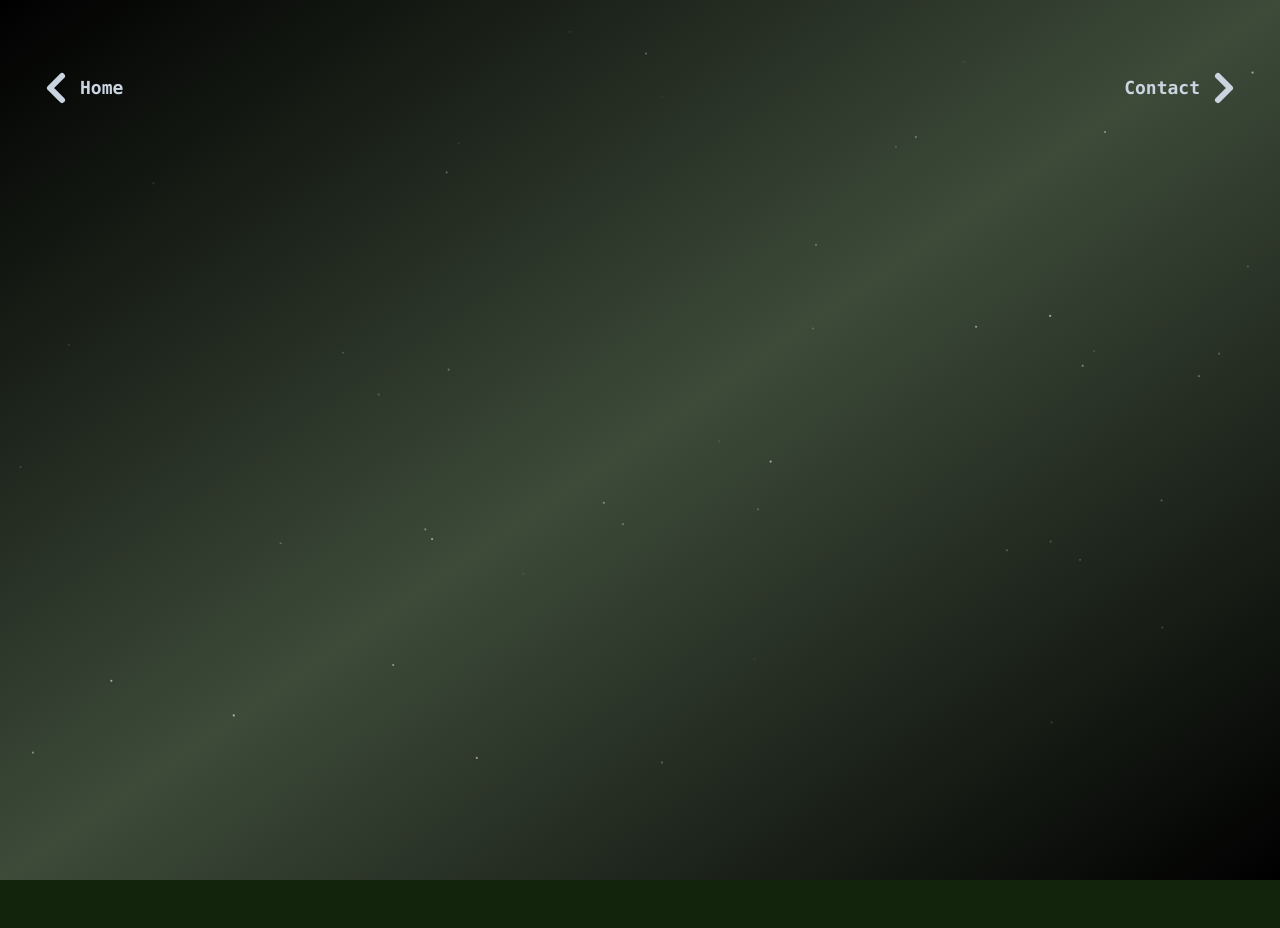
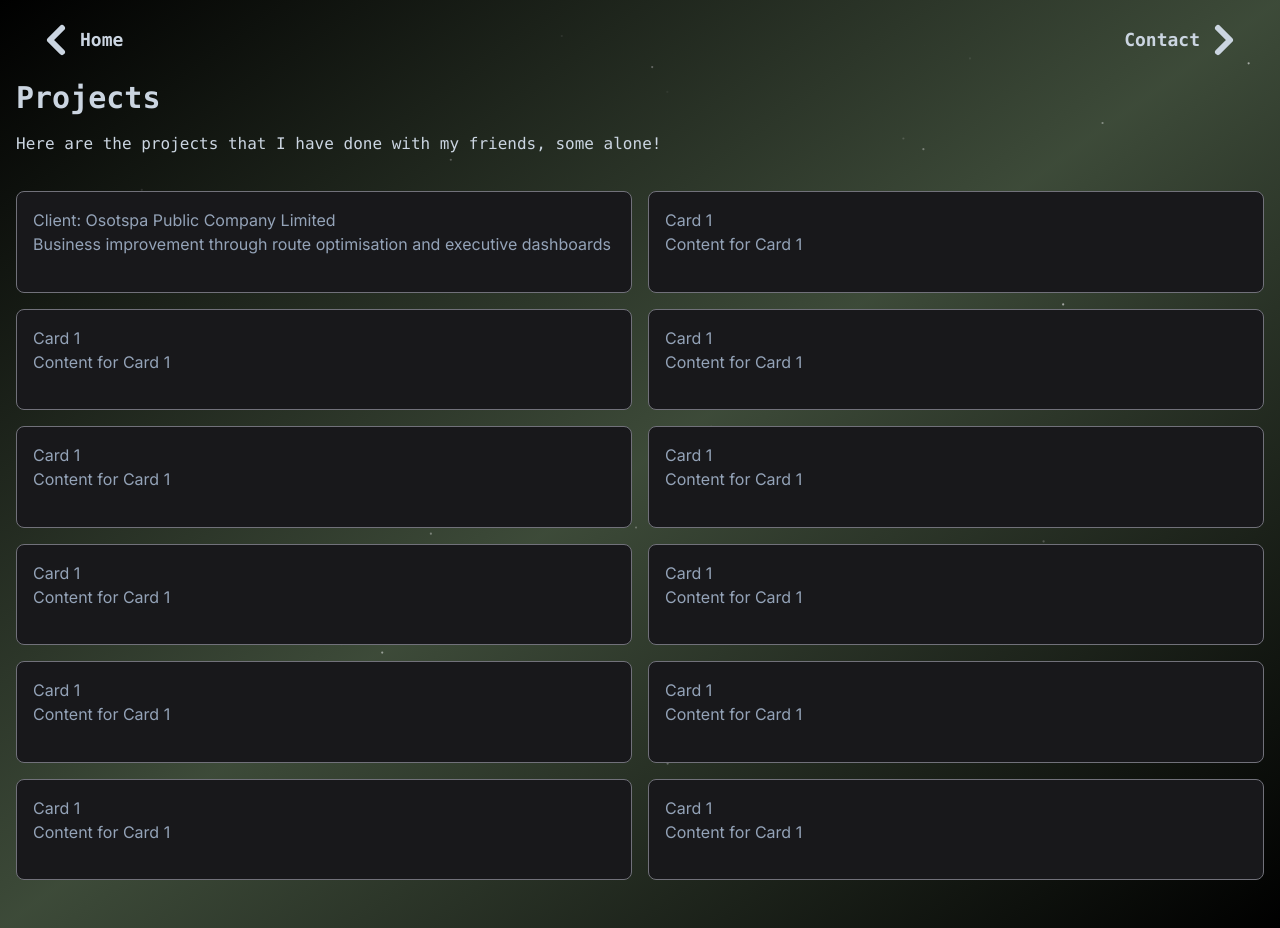
Before and after one commit to aloysiusng/aloy-portfolio, a Next.js app: page /projects in a window 1280 px wide. Before the commit the page ends 880 px from the top, so only its background shows below. Built offline with nearby package versions, Linux system fonts and the light colour scheme.

Commit message:
template for projects done

```diff
--- /dev/null
+++ b/src/app/components/card.tsx
@@ -0,0 +1,54 @@
+"use client";
+import { useState } from "react";
+
+interface CardProps {
+  header?: string;
+  content?: string;
+}
+
+export default function Card({ header = "", content = "" }: CardProps) {
+  const [showModal, setShowModal] = useState(false);
+  const handleShowModal = () => setShowModal(true);
+  const handleCloseModal = () => setShowModal(false);
+
+  return (
+    <>
+      <div className="bg-zinc-900 border rounded-lg border-zinc-500 text-slate-400 cursor-pointer p-4 col-span-3 sm:col-span-2 md:col-span-1 xl:col-span-1" onClick={handleShowModal}>
+        {header}
+        <br />
+        {content}
+      </div>
+      {showModal && (
+        <div className="fixed top-0 left-0 w-full h-full bg-black bg-opacity-50 flex justify-center items-center">
+          <div className="bg-zinc-900 border rounded-lg border-zinc-500 text-slate-400 p-4 ">
+            <div className="flex justify-between items-center mb-2">
+              <h3 className="text-xl font-bold">{header}</h3>
+              <button type="button" onClick={handleCloseModal} className="text-gray-400 bg-transparent hover:bg-gray-200 hover:text-gray-900 rounded-lg text-sm w-8 h-8 ms-auto inline-flex justify-center items-center dark:hover:bg-gray-600 dark:hover:text-white">
+                <svg className="w-3 h-3" aria-hidden="true" xmlns="http://www.w3.org/2000/svg" fill="none" viewBox="0 0 14 14">
+                  <path stroke="currentColor" stroke-linecap="round" stroke-linejoin="round" stroke-width="2" d="m1 1 6 6m0 0 6 6M7 7l6-6M7 7l-6 6" />
+                </svg>
+                <span className="sr-only">Close modal</span>
+              </button>
+            </div>
+
+            <p>{content}</p>
+          </div>
+        </div>
+
+        // <div id="modal" tabIndex={-1} aria-hidden="true" className="hidden overflow-y-auto overflow-x-hidden fixed top-0 right-0 left-0 z-50 justify-center items-center w-full md:inset-0 h-[calc(100%-1rem)] max-h-full">
+        //   <div className="relative p-4 w-full max-w-2xl max-h-full">
+        //     <div className="relative bg-white rounded-lg shadow dark:bg-gray-700">
+        //       <div className="flex items-center justify-between p-4 md:p-5 border-b rounded-t dark:border-gray-600">
+        //         <h3 className="text-xl font-semibold text-gray-900 dark:text-white">{header}</h3>
+        //       </div>
+
+        //       <div className="p-4 md:p-5 space-y-4">
+        //         <p className="text-base leading-relaxed text-gray-500 dark:text-gray-400">{content}</p>
+        //       </div>
+        //     </div>
+        //   </div>
+        // </div>
+      )}
+    </>
+  );
+}
--- a/src/app/contact/page.tsx
+++ b/src/app/contact/page.tsx
@@ -6,6 +6,7 @@
  * MIT License: https://opensource.org/licenses/MIT
  */
 "use client";
+
 import { Github, Linkedin, Mail } from "lucide-react";
 import Link from "next/link";
 import Navigation from "../components/navigation";
@@ -31,7 +32,7 @@ const socials = [
 ];
 export default function Page() {
   return (
-    <div className="block duration-500 relative transform transition-all translate-y-12 ease-out" data-replace='{ "translate-y-12": "translate-y-0" }'>
+    <div>
       <Navigation location="Projects" href="/projects" />
       <div className="flex flex-col items-center justify-center w-screen h-screen -mt-20">
         <div className="grid w-full grid-cols-1 gap-8 mx-auto mt-32 sm:mt-0 sm:grid-cols-3 lg:gap-16">
--- /dev/null
+++ b/src/app/data/projects.json
@@ -0,0 +1,14 @@
+[
+    { "header": "Client: Osotspa Public Company Limited", "content": "Business improvement through route optimisation and executive dashboards" },
+    { "header": "Card 1", "content": "Content for Card 1" },
+    { "header": "Card 1", "content": "Content for Card 1" },
+    { "header": "Card 1", "content": "Content for Card 1" },
+    { "header": "Card 1", "content": "Content for Card 1" },
+    { "header": "Card 1", "content": "Content for Card 1" },
+    { "header": "Card 1", "content": "Content for Card 1" },
+    { "header": "Card 1", "content": "Content for Card 1" },
+    { "header": "Card 1", "content": "Content for Card 1" },
+    { "header": "Card 1", "content": "Content for Card 1" },
+    { "header": "Card 1", "content": "Content for Card 1" },
+    { "header": "Card 1", "content": "Content for Card 1" }
+]
--- a/src/app/projects/page.tsx
+++ b/src/app/projects/page.tsx
@@ -1,11 +1,35 @@
 "use client";
+import Card from "../components/card";
 import Navigation from "../components/navigation";
+import cardsData from "../data/projects.json";
 
 export default function Page() {
   return (
-    <div className="block duration-500 relative transform transition-all translate-y-12 ease-out" data-replace='{ "translate-y-12": "translate-y-0" }'>
+    <div>
       <Navigation location="Contact" href="/contact" />
-      <div className="flex flex-col items-center justify-center w-screen h-screen"></div>
+
+      <div className="grid xs:grid-cols-1 sm:grid-cols-2 md:grid-cols-2 lg:grid-cols-2 xl:grid-cols-2 gap-4 max-w-screen-xl mx-auto px-4 mb-12 h-screen">
+        <div className="col-span-2">
+          <h2 className="text-3xl font-bold font-mono text-slate-300">Projects</h2>
+          <p className="mt-4 mr-12 font-mono text-slate-300 text-pretty">Here are the projects that I have done with my friends, some alone!</p>
+        </div>
+        {cardsData.map((card, index) => (
+          <Card key={index} header={card.header} content={card.content} />
+        ))}
+      </div>
     </div>
   );
 }
+// {/* header */}
+// {/* <div className="flex flex-col items-left ml-12 mt-10 w-screen h-screen">
+//   <h2 className="text-3xl font-bold font-mono text-slate-400">Projects</h2>
+//   <p className="mt-4 mr-12 font-mono text-slate-400 text-pretty">Here are the projects that I have done with my friends, some alone!</p>
+// </div> */}
+// {/* cards */}
+
+// {/* <div className="bg-white cursor-pointer" onClick={handleShowModal}>
+//   sajdiasjdasjdjadsijaisjdiasdjiasjdiadjsijijidjaijdijaidjaids
+// </div>
+// <div className="bg-white cursor-pointer">sajdiasjdasjdjadsijaisjdiasdjiasjdiadjsijijidjaijdijaidjaids</div>
+// <div className="bg-white cursor-pointer">sajdiasjdasjdjadsijaisjdiasdjiasjdiadjsijijidjaijdijaidjaids</div>
+// <div className="bg-white cursor-pointer">sajdiasjdasjdjadsijaisjdiasdjiasjdiadjsijijidjaijdijaidjaids</div> */}
```
